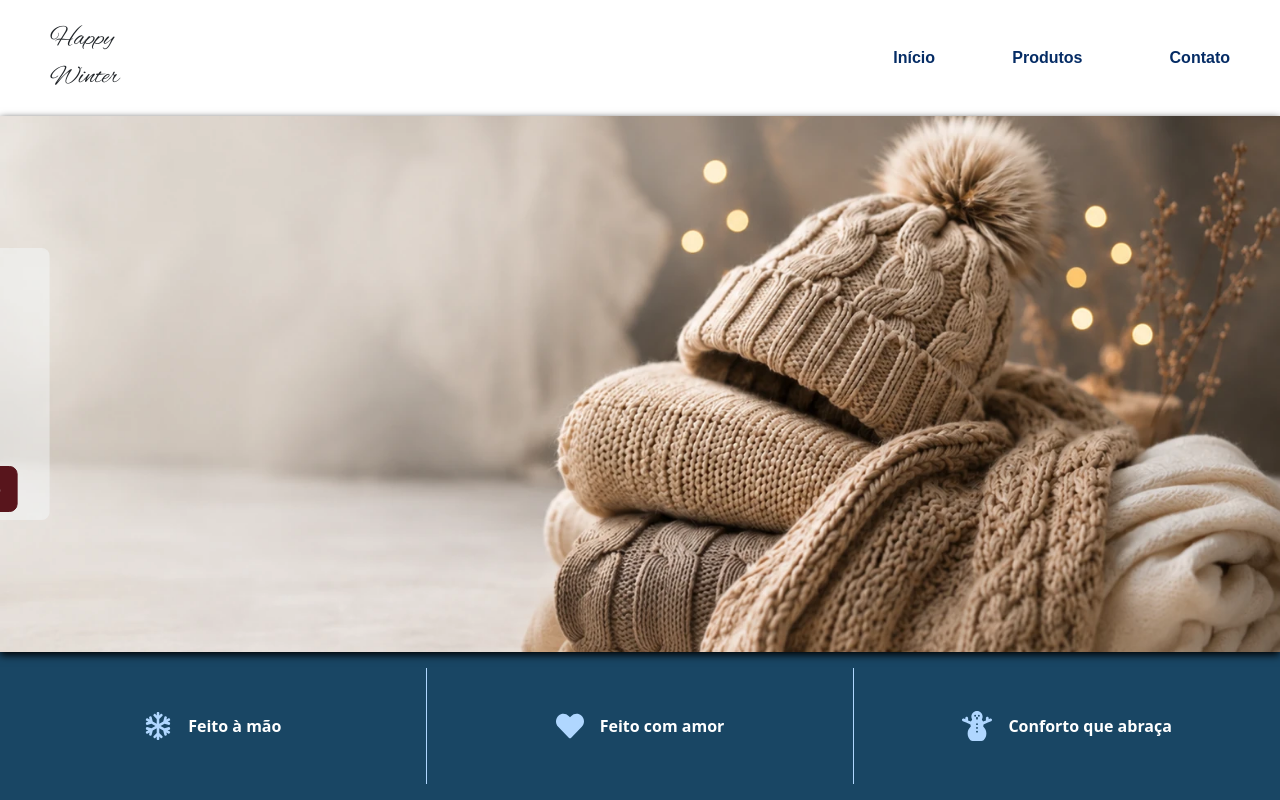
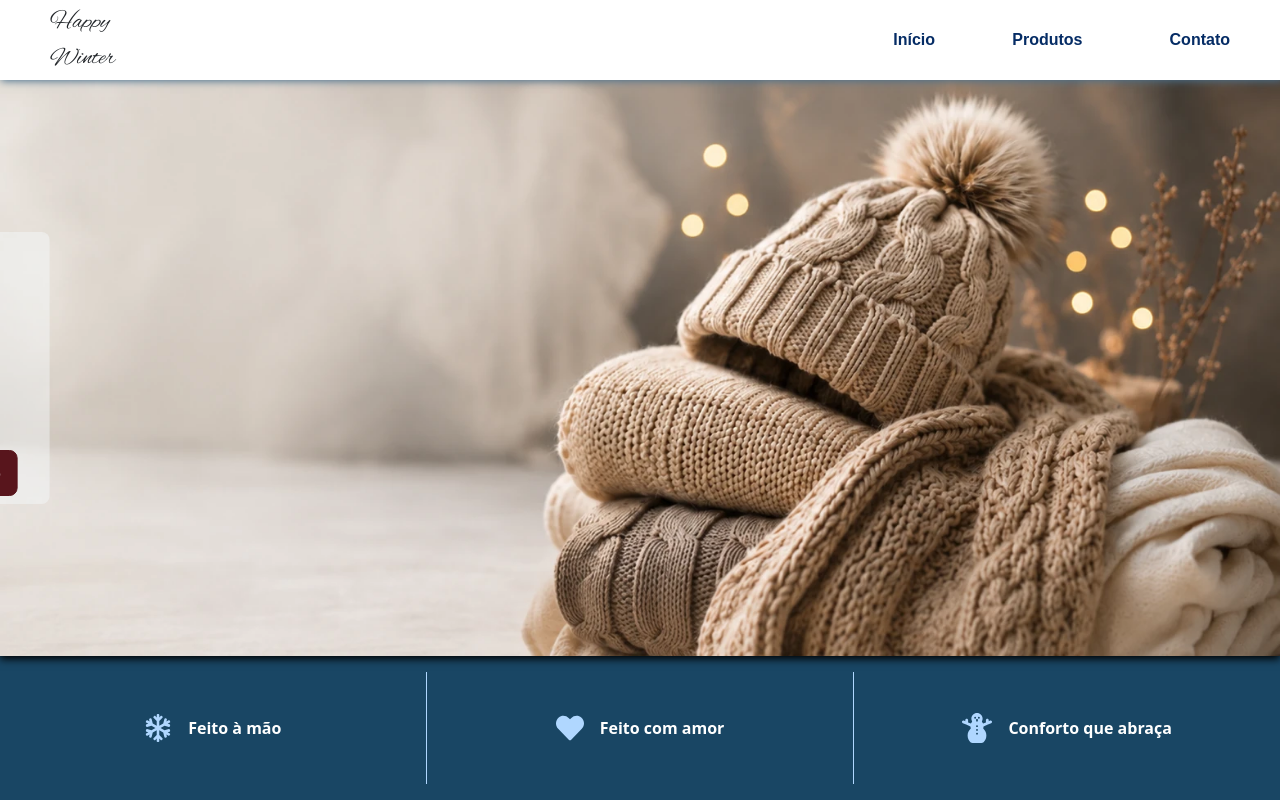
Before and after one commit to adceduardo/happy-winter, a React (Vite) app in the folder happy-winter/: page / in a window 1280 px wide. Shown: the top 800 px of the page. Built offline with nearby package versions, Linux system fonts and the light colour scheme.

Commit message:
[style] styling improvements and fixed header

```diff
--- a/happy-winter/src/components/Content/Content.css
+++ b/happy-winter/src/components/Content/Content.css
@@ -1,9 +1,10 @@
 .presentation-section {
-  height: calc(100dvh - var(--header-height));
+  height: calc(100vh);
   display: flex;
   align-items: center;
   flex-direction: column;
   background: var(--color-primary);
+  padding-top: var(--header-height);
 
   h1 {
     font-size: clamp(2rem, 3.5vw, 5rem);
@@ -63,7 +64,7 @@
 }
 
 .presentation-footer {
-  min-height: 148px;
+  height: 20%;
   width: 100%;
 }
 
--- a/happy-winter/src/components/Header/Header.css
+++ b/happy-winter/src/components/Header/Header.css
@@ -1,5 +1,5 @@
 header {
-  position: relative;
+  position: fixed;
   height: var(--header-height);
   width: 100%;
   box-shadow: 2px 0px 8px 1px #4a708d;
@@ -8,6 +8,11 @@ header {
   display: flex;
   justify-content: space-between;
   align-items: center;
+  z-index: 100;
+  background: #fff;
+  padding-top: 20px;
+  padding-bottom: 20px;
+  margin-bottom: var(--header-height);
 }
 
 header nav {
@@ -22,7 +27,7 @@ header nav ul {
 }
 
 header h1 {
-  font-size: clamp(1.5rem, 2vw, 2rem);
+  font-size: clamp(1.5rem, 2vw, 1.5rem);
   font-weight: normal;
   display: flex;
   flex-direction: column;
@@ -90,3 +95,10 @@ header nav li {
     justify-content: space-between;
   }
 }
+
+
+@media(max-width: 576px){
+  header nav li{
+    justify-content: start;
+  }
+}
--- a/happy-winter/src/components/ProductSection/ProductSection.css
+++ b/happy-winter/src/components/ProductSection/ProductSection.css
@@ -1,5 +1,5 @@
 .product-section {
-  height: 100vh;
+  height: calc(100vh - var(--header-height));
   width: 100%;
   padding: var(--slide-border-padding);
   padding-top: 24px;
--- a/happy-winter/src/styles/globals.css
+++ b/happy-winter/src/styles/globals.css
@@ -1,6 +1,6 @@
 :root {
   font-size: 16px;
-  --header-height: 116px;
+  --header-height: 80px;
 
   --color-primary: #194664;
   --color-secondary: #58151c;
@@ -21,7 +21,7 @@
 }
 
 body {
-  overflow-x: auto;
+  overflow-x: hidden;
 }
 
 h1 {
```
